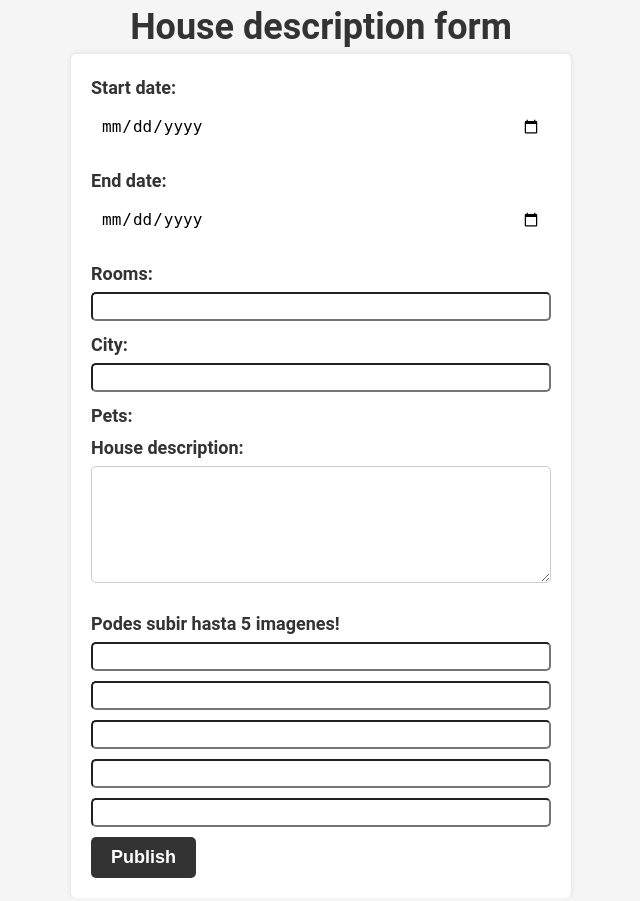
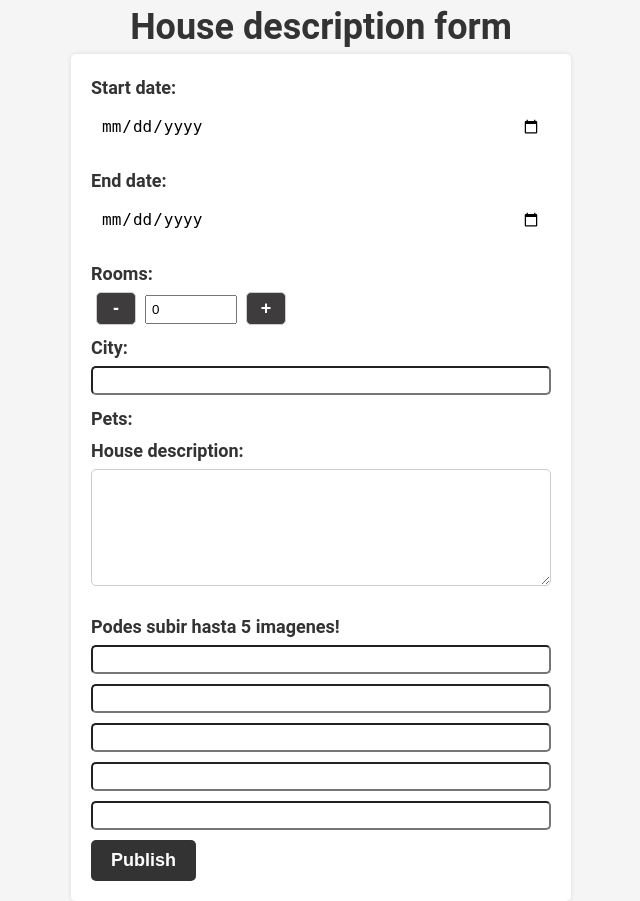
Before and after one commit to joaquinhojman/75.44-AyCdPI1-TP, a FastAPI app: template src/templates/my_home.html in a window 1280 px wide. Shown: the whole page, without its empty margins (319-959 px from the left). Before the commit the page ends 878 px from the top, so only its background shows below. Run offline with FastAPI, Linux system fonts and the light colour scheme; the template is opened without the code that fills it, so the values that code supplies are empty.

Commit message:
Improve UX

```diff
--- a/src/static/my_home.css
+++ b/src/static/my_home.css
@@ -129,3 +129,20 @@
     display: inline-block;
     width: 20% !important;
   }
+
+  .input-wrapper {
+    display: contents;
+    align-items: center;
+  }
+  input[type="number"] {
+    width: 100px;
+    text-align: center;
+  }
+  .btn {
+    margin: 0 5px;
+    padding: 5px 10px;
+    cursor: pointer;
+    background-color: #3e3c3c;
+    border: 1px solid #ccc;
+    width: 40px;
+  }
--- a/src/templates/my_home.html
+++ b/src/templates/my_home.html
@@ -15,6 +15,18 @@
         }
         return true;
     }
+
+    function increment(id) {
+      let input = document.getElementById(id);
+      input.value = parseInt(input.value) + 1;
+    }
+
+    function decrement(id) {
+      let input = document.getElementById(id);
+      if (parseInt(input.value) == 0) return;
+      input.value = parseInt(input.value) - 1;
+    }
+
 </script>
   <body>
     <h1>House description form</h1>
@@ -27,7 +39,12 @@
       <input type="date" id="end_date" name="end_date" required>
 
       <label for="rooms">Rooms:</label>
-      <input type="number" style="border-radius: 5px;" id="room" name="room" min="0" max="99" required>
+      <div class="input-wrapper">
+        <button type="button" class="btn" onclick="decrement('room')">-</button>
+        <input class="check-animal" id="room" name="room" min="0" max="99" value="0" required>
+        <button type="button" class="btn" onclick="increment('room')">+</button>
+      </div>
+
 
       <label for="city" >City:</label>
       <input id="city" style="border-radius: 5px;" name="city" required>
@@ -38,8 +55,11 @@
       {% for name in animals %}
       <div>
         <label class="check-animal">{{ name }}</label>
-        <label class="check-animal">Cantidad: </label>
-        <input class="check-animal" type="number" name="{{name}}_cant" min="0" max="10" id="{{name}}_cant" value="0">
+        <div class="input-wrapper">
+          <button type="button" class="btn" onclick="decrement('{{name}}_cant')">-</button>
+          <input class="check-animal" name="{{name}}_cant" min="0" max="10" id="{{name}}_cant" value="0" required>
+          <button type="button" class="btn" onclick="increment('{{name}}_cant')">+</button>
+        </div>
         {% if name == "Otro" %}
         <p style="font-size:13px; margin-bottom: 5px;">*En caso de agregar Otros animales, especificar en la descripción de la casa.</p>
         {% endif %}
```
